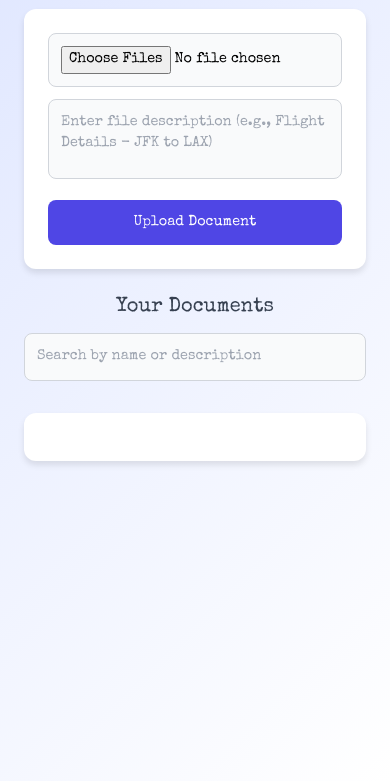
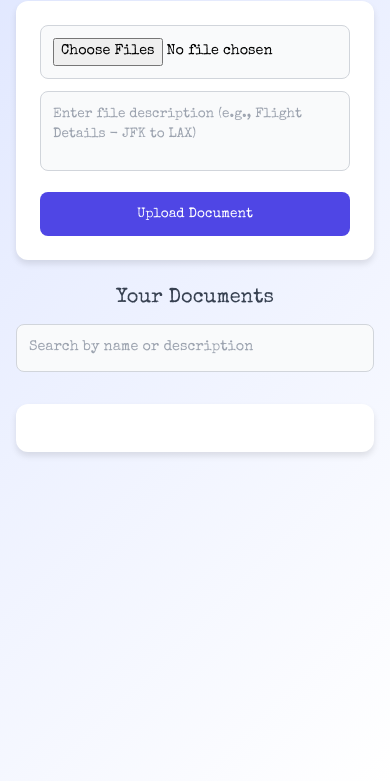
Before and after one commit to elmerloyzsocial-sys/FilePocket, a plain HTML site: page index.html in a window 390 px wide. Shown: the part 63-844 px from the top of the page. Drawn offline with nearby package versions, Linux system fonts and the light colour scheme.

```diff
--- a/index.html
+++ b/index.html
@@ -124,12 +124,12 @@
             margin-top: 0.5rem;
         }
         @media screen and (max-width: 480px) {
-            /* body { font-size: 16px; }
+            body { font-size: 16px; }
             h1 { font-size: 1.5rem; }
             h2 { font-size: 1.25rem; }
             input, textarea, button { font-size: 0.85rem; }
             .container { padding: 1rem; }
-            .delete-btn { padding: 0.35rem 0.65rem; font-size: 0.8rem; } */
+           /* .delete-btn { padding: 0.35rem 0.65rem; font-size: 0.8rem; } */
         }
     </style>
     <!-- Remove Inter font -->
```
